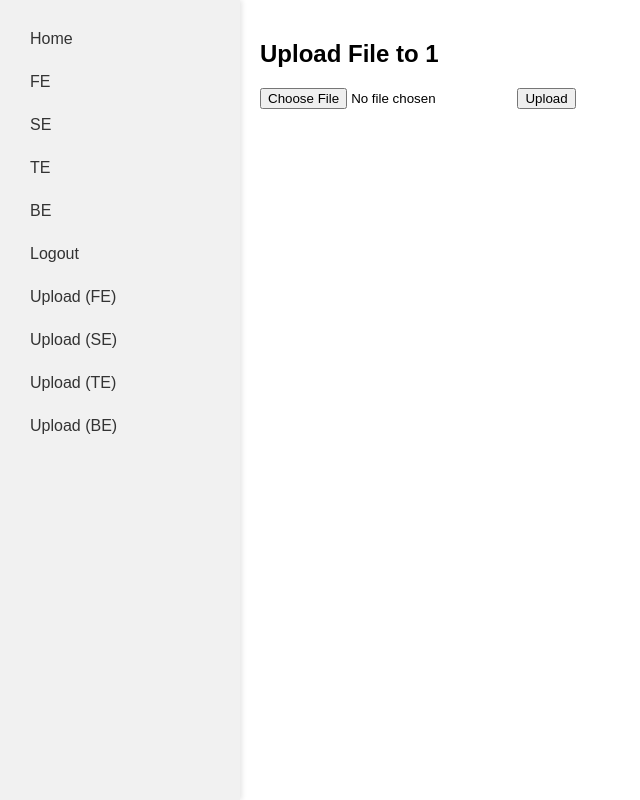
After one commit to amey-kadam/studyinfoweb, a Flask app: page /1/upload in a window 1280 px wide. The commit adds this page. Shown: the whole page, without its empty margins (0-640 px from the left). Run offline with Flask 3, Linux system fonts and the light colour scheme; a user stored in the database is signed in.

Commit message:
made few more changes

```diff
--- a/app.py
+++ b/app.py
@@ -1,26 +1,91 @@
-from flask import Flask, render_template, send_file, abort
+from flask import Flask, render_template, request, redirect, url_for, flash, send_file, abort
+from flask_sqlalchemy import SQLAlchemy
+from flask_login import LoginManager, UserMixin, login_user, login_required, logout_user, current_user
+from werkzeug.security import generate_password_hash, check_password_hash
+from werkzeug.utils import secure_filename
 import os
 
 app = Flask(__name__)
+app.config['SECRET_KEY'] = 'your-secret-key'  # Change this to a random secret key
+app.config['SQLALCHEMY_DATABASE_URI'] = 'sqlite:///users.db'
+app.config['UPLOAD_FOLDER'] = 'files'
 
-ROOT_DIR = 'files'
+db = SQLAlchemy(app)
+login_manager = LoginManager(app)
+login_manager.login_view = 'login'
+
+class User(UserMixin, db.Model):
+    id = db.Column(db.Integer, primary_key=True)
+    username = db.Column(db.String(100), unique=True, nullable=False)
+    password = db.Column(db.String(200), nullable=False)
+    is_admin = db.Column(db.Boolean, default=False)
+
+@login_manager.user_loader
+def load_user(user_id):
+    return User.query.get(int(user_id))
+
+with app.app_context():
+    db.create_all()
+    # Create admin user if not exists
+    admin = User.query.filter_by(username='admin').first()
+    if not admin:
+        admin = User(username='admin', password=generate_password_hash('admin_password'), is_admin=True)
+        db.session.add(admin)
+        db.session.commit()
 
 @app.route('/')
+@login_required
 def index():
     return render_template('index.html')
 
+@app.route('/login', methods=['GET', 'POST'])
+def login():
+    if request.method == 'POST':
+        username = request.form.get('username')
+        password = request.form.get('password')
+        user = User.query.filter_by(username=username).first()
+        if user and check_password_hash(user.password, password):
+            login_user(user)
+            return redirect(url_for('index'))
+        flash('Invalid username or password')
+    return render_template('login.html')
+
+@app.route('/logout')
+@login_required
+def logout():
+    logout_user()
+    return redirect(url_for('index'))
+
+@app.route('/register', methods=['GET', 'POST'])
+def register():
+    if request.method == 'POST':
+        username = request.form.get('username')
+        password = request.form.get('password')
+        existing_user = User.query.filter_by(username=username).first()
+        if existing_user:
+            flash('Username already exists')
+        else:
+            new_user = User(username=username, password=generate_password_hash(password))
+            db.session.add(new_user)
+            db.session.commit()
+            login_user(new_user)
+            return redirect(url_for('index'))
+    return render_template('register.html')
+
 @app.route('/<category>')
+@login_required
 def category_page(category):
     if category not in ['FE', 'SE', 'TE', 'BE']:
         abort(404)
     return render_template(f'{category.lower()}.html', category=category)
 
 @app.route('/<category>/files/<path:subpath>')
+@login_required
 def browse_files(category, subpath):
     if category not in ['FE', 'SE', 'TE', 'BE']:
         abort(404)
 
-    full_path = os.path.join(ROOT_DIR, category, subpath)
+    full_path = os.path.join(app.config['UPLOAD_FOLDER'], category, subpath)
 
     if not os.path.exists(full_path):
         abort(404)
@@ -35,5 +100,35 @@ def browse_files(category, subpath):
                                current_path=f'{category}/files/{subpath}',
                                category=category)
 
+@app.route('/<category>/upload', methods=['GET', 'POST'])
+@login_required
+def upload_file(category):
+    if not current_user.is_admin:
+        abort(403)  # Forbidden
+    if request.method == 'POST':
+        if 'file' not in request.files:
+            flash('No file part')
+            return redirect(request.url)
+        file = request.files['file']
+        if file.filename == '':
+            flash('No selected file')
+            return redirect(request.url)
+        if file:
+            filename = secure_filename(file.filename)
+            file_path = os.path.join(app.config['UPLOAD_FOLDER'], category, filename)
+            os.makedirs(os.path.dirname(file_path), exist_ok=True)
+            file.save(file_path)
+            flash('File uploaded successfully')
+            return redirect(url_for('category_page', category=category))
+    return render_template('upload.html', category=category)
+
+@app.errorhandler(404)
+def page_not_found(e):
+    return render_template('404.html'), 404
+
+@app.errorhandler(403)
+def forbidden(e):
+    return render_template('403.html'), 403
+
 if __name__ == '__main__':
     app.run(debug=True)
--- a/templates/base.html
+++ b/templates/base.html
@@ -10,24 +10,44 @@
             margin: 0;
             padding: 0;
             height: 100vh;
+            font-family: Arial, sans-serif;
         }
         .navbar {
             width: 200px;
             background-color: #f1f1f1;
             padding: 20px;
+            box-shadow: 2px 0 5px rgba(0,0,0,0.1);
         }
         .navbar a {
             display: block;
             padding: 10px;
             text-decoration: none;
-            color: black;
+            color: #333;
+            margin-bottom: 5px;
+            border-radius: 5px;
+        }
+        .navbar a:hover {
+            background-color: #ddd;
         }
         .navbar a.active {
-            background-color: #ddd;
+            background-color: #4CAF50;
+            color: white;
         }
         .content {
             flex-grow: 1;
             padding: 20px;
+            overflow-y: auto;
+        }
+        .flash-messages {
+            list-style-type: none;
+            padding: 0;
+        }
+        .flash-message {
+            padding: 10px;
+            margin-bottom: 10px;
+            border-radius: 5px;
+            background-color: #f0f0f0;
+            border: 1px solid #ddd;
         }
     </style>
 </head>
@@ -38,8 +58,31 @@
         <a href="{{ url_for('category_page', category='SE') }}" {% if 'SE' in request.path %}class="active"{% endif %}>SE</a>
         <a href="{{ url_for('category_page', category='TE') }}" {% if 'TE' in request.path %}class="active"{% endif %}>TE</a>
         <a href="{{ url_for('category_page', category='BE') }}" {% if 'BE' in request.path %}class="active"{% endif %}>BE</a>
+
+        {% if current_user.is_authenticated %}
+            <a href="{{ url_for('logout') }}">Logout</a>
+            {% if current_user.is_admin %}
+                <a href="{{ url_for('upload_file', category='FE') }}">Upload (FE)</a>
+                <a href="{{ url_for('upload_file', category='SE') }}">Upload (SE)</a>
+                <a href="{{ url_for('upload_file', category='TE') }}">Upload (TE)</a>
+                <a href="{{ url_for('upload_file', category='BE') }}">Upload (BE)</a>
+            {% endif %}
+        {% else %}
+            <a href="{{ url_for('login') }}">Login</a>
+            <a href="{{ url_for('register') }}">Register</a>
+        {% endif %}
     </div>
     <div class="content">
+        {% with messages = get_flashed_messages() %}
+            {% if messages %}
+                <ul class="flash-messages">
+                    {% for message in messages %}
+                        <li class="flash-message">{{ message }}</li>
+                    {% endfor %}
+                </ul>
+            {% endif %}
+        {% endwith %}
+
         {% block content %}{% endblock %}
     </div>
 </body>
--- /dev/null
+++ b/templates/upload.html
@@ -0,0 +1,9 @@
+{% extends "base.html" %}
+
+{% block content %}
+<h2>Upload File to {{ category }}</h2>
+<form method="POST" enctype="multipart/form-data">
+    <input type="file" name="file" required>
+    <input type="submit" value="Upload">
+</form>
+{% endblock %}
```
Also changed, not shown: instance/users.db (added), templates/index.html (line endings or trailing spaces), 1 other file.
